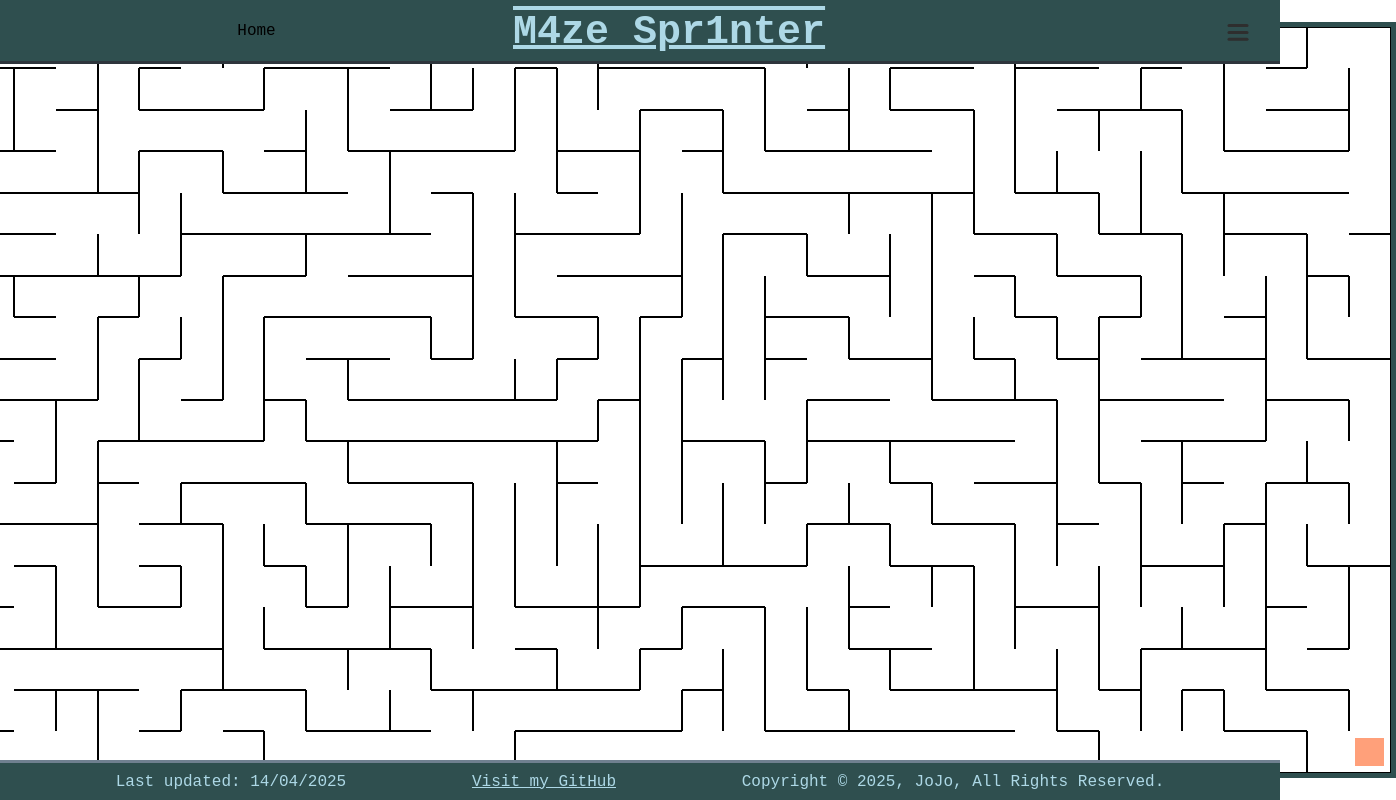
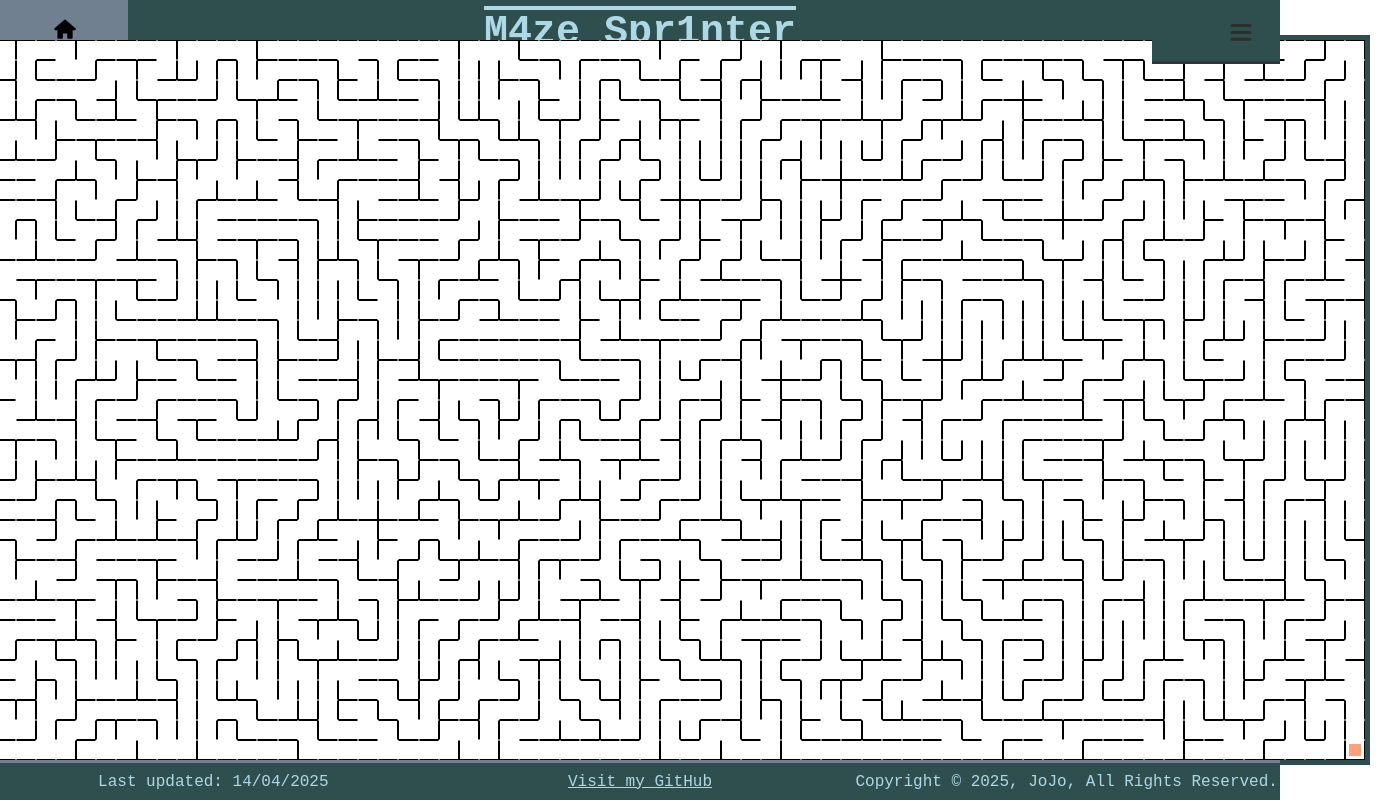
Before and after one commit to JoJoJo-JoJoJo/M4ze-Spr1nter, a React (Vite) app: page / in a window 1280 px wide. Shown: the whole page, 1396 px wide, since content can reach past the window. Built offline with nearby package versions, Linux system fonts and the light colour scheme.

Commit message:
tidied up UI

```diff
--- a/src/Footer/Footer.css
+++ b/src/Footer/Footer.css
@@ -1,7 +1,7 @@
 .footer {
-  display: flex;
-  justify-content: space-evenly;
+  display: grid;
   align-items: center;
+  grid-template-columns: repeat(3, 1fr);
   background-color: darkslategrey;
   position: absolute;
   bottom: 0;
@@ -12,6 +12,8 @@
 }
 
 .footer > p {
-  padding: 0 min(2%, 10px);
+  text-align: center;
   color: lightblue;
 }
+
+/* Switch to display grid, align text in center */
--- a/src/Game/Game.tsx
+++ b/src/Game/Game.tsx
@@ -3,7 +3,7 @@ import Grid from "../Grid/Grid";
 import { useEffect, useReducer, useState } from "react";
 import useDfsGenerateMaze from "../custom_hooks/useDfsGenerateMaze";
 import mazeUpdater from "../custom_hooks/mazeUpdater";
-import { difficulties, userStuff } from "../constants/constants";
+import { difficulties, gameHeight, userStuff } from "../constants/constants";
 import { DiffKeys } from "../constants/types";
 
 const Game = () => {
@@ -23,8 +23,8 @@ const Game = () => {
     <div
       className="game"
       style={{
-        height: `${756}px`,
-        width: `${(cols / rows) * 756}px`,
+        height: `${gameHeight + 10}px`,
+        width: `${(cols / rows) * (gameHeight + 10)}px`,
       }}
       aria-live="polite"
       aria-label="Container for game and logic"
--- a/src/Grid/Cell/Cell.css
+++ b/src/Grid/Cell/Cell.css
@@ -1,22 +1,25 @@
+.cell-border {
+  background-color: white;
+  position: relative;
+  border-width: 1px;
+  border-style: solid;
+  border-color: transparent;
+}
+
 .border-u {
-  border-top: 1px solid black;
+  border-top-color: black;
 }
 
 .border-d {
-  border-bottom: 1px solid black;
+  border-bottom-color: black;
 }
 
 .border-l {
-  border-left: 1px solid black;
+  border-left-color: black;
 }
 
 .border-r {
-  border-right: 1px solid black;
-}
-
-.cell-border {
-  background-color: white;
-  position: relative;
+  border-right-color: black;
 }
 
 .cell {
--- a/src/Grid/Cell/Cell.tsx
+++ b/src/Grid/Cell/Cell.tsx
@@ -7,7 +7,7 @@ import { Colors } from "../../constants/enums";
 
 const Cell = ({
   locatedAt,
-  isActive,
+  // isActive,
   generation,
   /* eventDispatch, */
   styles,
--- a/src/Grid/Grid.tsx
+++ b/src/Grid/Grid.tsx
@@ -2,9 +2,12 @@ import { memo } from "react";
 import { GridProps } from "../constants/types";
 import Cell from "./Cell/Cell";
 import "./Grid.css";
+import { gameHeight } from "../constants/constants";
 
 const Grid = ({ grid, gridSize, eventDispatch }: GridProps) => {
   const [cols, rows] = gridSize;
+  const cellH: number = gameHeight / rows;
+  const cellW: number = (gameHeight * cols) / rows ** 2;
 
   return (
     <>
@@ -16,7 +19,7 @@ const Grid = ({ grid, gridSize, eventDispatch }: GridProps) => {
             aria-label="Grid row"
             style={{
               width: "100%",
-              height: `${100 / rows}%`,
+              height: `${cellH}px`,
             }}
           >
             {row.map((tile, j) => (
@@ -28,7 +31,7 @@ const Grid = ({ grid, gridSize, eventDispatch }: GridProps) => {
                 generation={tile.generation}
                 styles={{
                   height: "100%",
-                  width: `${100 / cols}%`,
+                  width: `${cellW}px`,
                 }}
               />
             ))}
@@ -40,3 +43,6 @@ const Grid = ({ grid, gridSize, eventDispatch }: GridProps) => {
 };
 
 export default memo(Grid);
+
+// 'rows' doesn't take into account cell borders, so height is off.
+// Width works though, so that's cool!
--- a/src/Header/Header.css
+++ b/src/Header/Header.css
@@ -1,16 +1,14 @@
 .header {
-  width: 88%;
-  height: 8%;
-  display: flex;
-  justify-content: space-evenly;
-  align-items: center;
-  background-color: darkslategrey;
   position: absolute;
   top: 0;
-  left: 0;
-  padding-right: 5%;
+  /* left: 0; */
+  display: flex;
+  justify-content: center;
+  align-items: center;
+  width: 80%;
+  height: 8%;
+  background-color: darkslategrey;
   border-bottom: 3px outset slategrey;
-  z-index: 1;
 }
 
 .title {
@@ -22,15 +20,20 @@
 }
 
 .header-btn {
+  position: absolute;
+  top: 0;
+  left: 0;
+  width: 10%;
+  height: 8%;
   background-color: darkslategrey;
-  border: none;
-  transition: background-color border .5s ease-out;
+  transition: background-color .5s ease-out;
   border-bottom: 3px outset slategrey;
+  cursor: pointer;
+  color: lightblue;
+  font-size: 1.2rem;
 }
+
 
 .header-btn:hover {
   background-color: slategrey;
-  border-bottom: 3px outset darkslategrey;
-  border-left: 3px outset darkslategrey;
-  cursor: pointer;
 }
--- a/src/Header/Header.tsx
+++ b/src/Header/Header.tsx
@@ -8,10 +8,10 @@ import SettingsIcon from "./SettingsIcon/SettingsIcon";
 const Header = () => {
   return (
     <>
-      <div className="header" aria-label="Header">
-        <HomeBtn />
+      <HomeBtn />
+      <header className="header" aria-label="Header">
         <h1 className="title">M4ze Spr1nter</h1>
-      </div>
+      </header>
       <DropdownMenu
         items={[
           { text: "Hello" },
--- a/src/Header/HomeBtn/HomeBtn.css
+++ /dev/null
@@ -1,3 +0,0 @@
-.home-btn {
-  all: unset;
-}
--- a/src/Header/HomeBtn/HomeBtn.tsx
+++ b/src/Header/HomeBtn/HomeBtn.tsx
@@ -1,12 +1,12 @@
-import "./HomeBtn.css";
+import HomeIcon from "./HomeIcon";
 
 const HomeBtn = () => {
   return (
     <button
-      className="home-btn header-btn"
+      className="header-btn"
       aria-label="Home button, on click returns to home page"
     >
-      Home
+      <HomeIcon />
     </button>
   );
 };
--- a/src/constants/constants.ts
+++ b/src/constants/constants.ts
@@ -8,18 +8,20 @@ import {
   UserInfo,
 } from "./types";
 
+const gameHeight: number = 720;
+
 const difficulties: Record<DiffKeys, GridSize> = {
-  easy: [8, 8],
+  easy: [9, 9],
   medium: [18, 18],
   tough: [36, 18],
-  mastermind: [54, 45],
+  master: [72, 36],
 };
 
 // This is just for easier reusability in possible future releases.
 const userStuff: UserInfo = {
   pathColor: Colors.BLUE,
   targetColor: Colors.ORANGE,
-  difficulty: "tough",
+  difficulty: "master",
 };
 
 const dirs: Dirs = [
@@ -55,6 +57,7 @@ const GITHUB_LINK = "https://github.com/JoJoJo-JoJoJo";
 const LAST_UPDATE_DATE = "14/04/2025";
 
 export {
+  gameHeight,
   difficulties,
   GITHUB_LINK,
   LAST_UPDATE_DATE,
--- a/src/constants/types.ts
+++ b/src/constants/types.ts
@@ -66,7 +66,7 @@ type New = { type: "NEW" };
 
 type AppActions = Undo | Move | New;
 
-type DiffKeys = "easy" | "medium" | "tough" | "mastermind";
+type DiffKeys = "easy" | "medium" | "tough" | "master";
 type GridSize = [cols: number, rows: number];
 
 type GridProps = {
--- a/src/generic-components/DropdownMenu/DropdownMenu.css
+++ b/src/generic-components/DropdownMenu/DropdownMenu.css
@@ -6,7 +6,7 @@
   justify-content: flex-start;
   align-items: stretch;
   flex: 1;
-  width: 12%;
+  width: 10%;
   max-width: 100%;
   height: 50%;
   z-index: 1;
```
Also changed, not shown: 1 other file (tests, documents, lock files or other folders).
